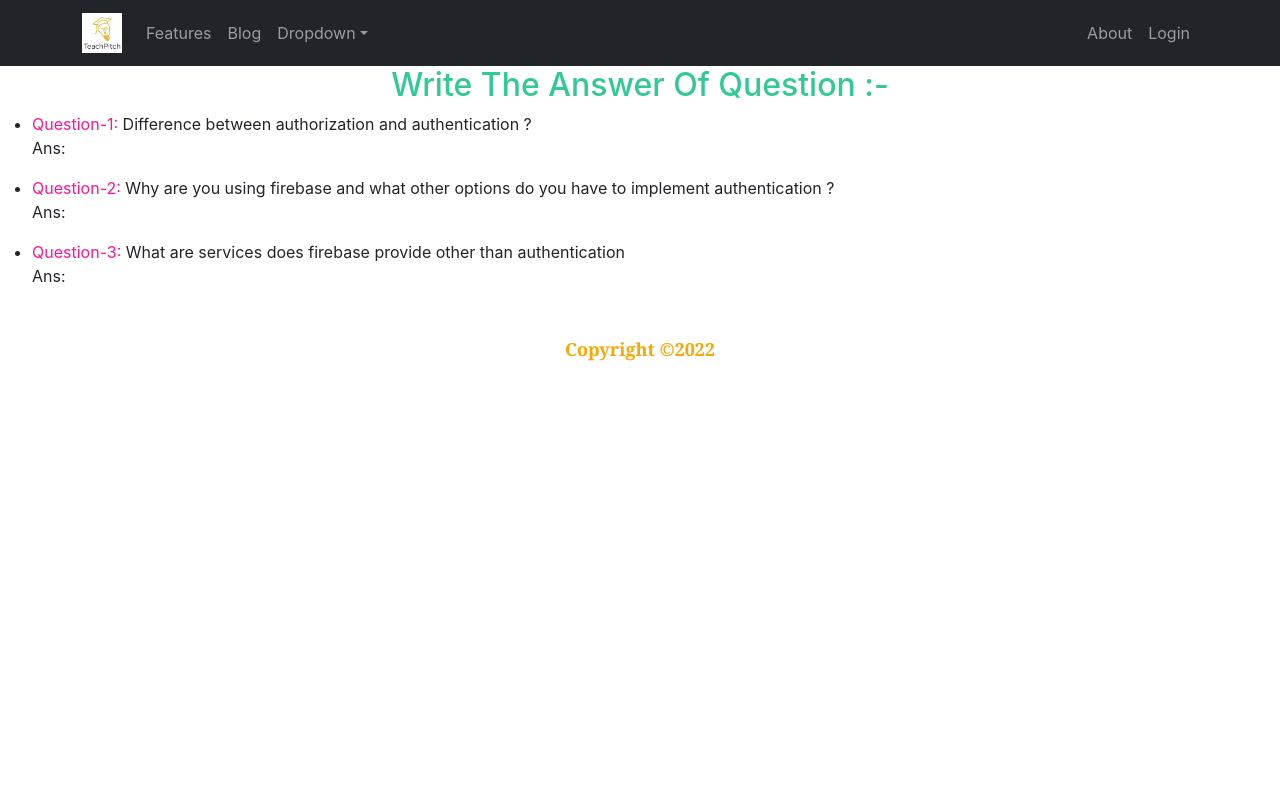
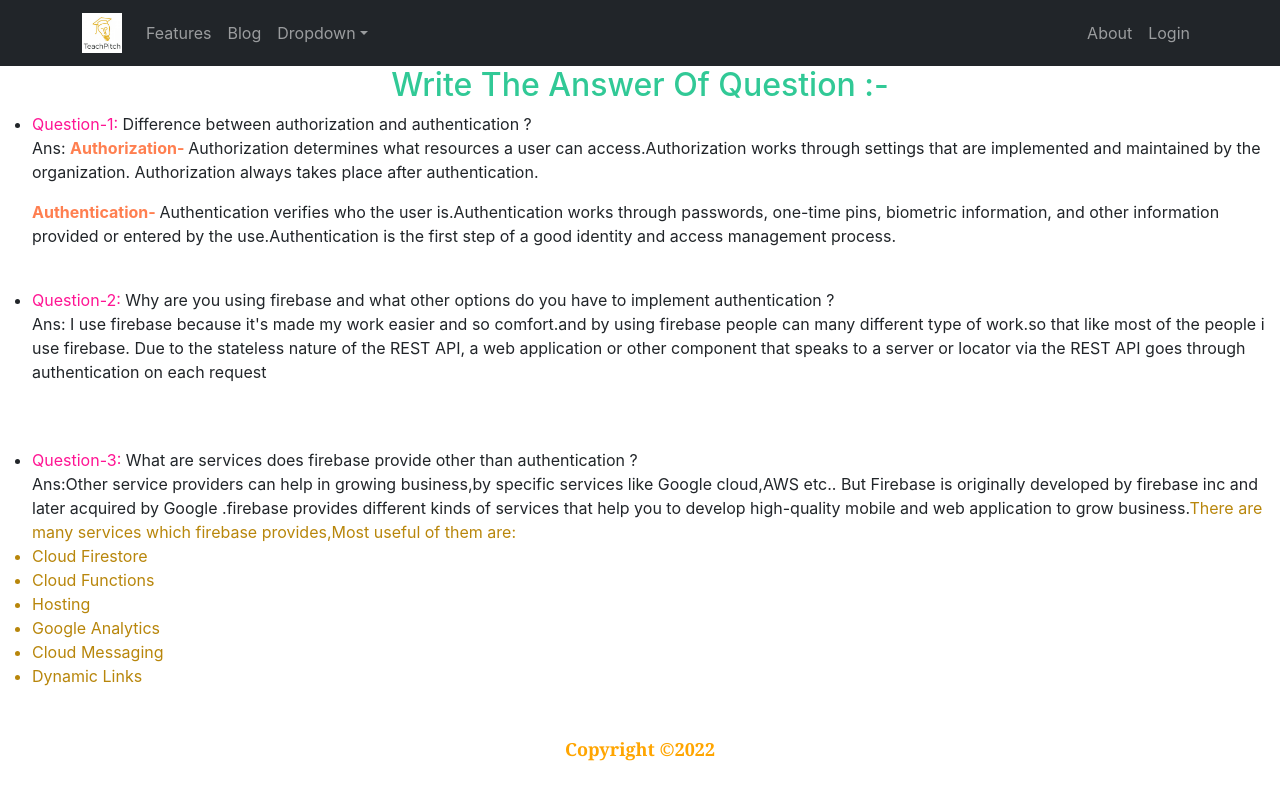
Before and after one commit to sabbir-hossen66/independent-service, a React (Create React App) app: page /blog in a window 1280 px wide. Built offline with nearby package versions, Linux system fonts and the light colour scheme.

Commit message:
blog page done

```diff
--- a/src/Pages/Blog/Blog.css
+++ b/src/Pages/Blog/Blog.css
@@ -5,3 +5,18 @@
 .question-style {
     color: deeppink;
 }
+
+.ans-style {
+    color: coral;
+    font-weight: 700;
+
+}
+
+.pragraph-style {
+    color: hotpink;
+}
+
+.new-style {
+    cursor: pointer;
+    color: darkgoldenrod;
+}
--- a/src/Pages/Blog/Blog.js
+++ b/src/Pages/Blog/Blog.js
@@ -9,11 +9,30 @@
 
             <ul>
                 <li> <span className='question-style'>Question-1:</span> Difference between authorization and authentication ?</li>
-                <p>Ans:</p>
+                {/* Ans to the question-1 */}
+
+                <p>Ans: <span className='ans-style'>Authorization- </span> 	Authorization determines what resources a user can access.Authorization works through settings that are implemented and maintained by the organization.	Authorization always takes place after authentication.</p>
+                <p><span className='ans-style'>Authentication- </span> Authentication verifies who the user is.Authentication works through passwords, one-time pins, biometric information, and other information provided or entered by the use.Authentication is the first step of a good identity and access management process.</p><br />
+
+                {/* Ans to the question no-2 */}
+
                 <li> <span className='question-style'>Question-2:</span> Why are you using firebase and what other options do you have to implement authentication ?</li>
-                <p>Ans:</p>
-                <li> <span className='question-style'>Question-3:</span> What are services does firebase provide other than authentication</li>
-                <p>Ans:</p>
+                <p>Ans: I use firebase because it's made my work easier and so comfort.and by using firebase people can many different type of work.so that like most of the people i use firebase.
+                    Due to the stateless nature of the REST API, a web application or other component that speaks to a server or locator via the REST API goes through authentication on each request</p><br /> <br />
+
+                {/* Ans to the question no-3 */}
+
+                <li> <span className='question-style'>Question-3:</span> What are services does firebase provide other than authentication ?</li>
+                <p>Ans:Other service providers can help in growing business,by specific services like Google cloud,AWS etc.. But Firebase is originally developed by firebase inc and later acquired by Google .firebase provides different kinds of services that help you to develop high-quality mobile and web application to grow business.
+                    <span className='new-style'>There are many services which firebase provides,Most useful of them are:
+                        <li>Cloud Firestore</li>
+                        <li>Cloud Functions</li>
+                        <li>Hosting</li>
+                        <li>Google Analytics</li>
+                        <li>Cloud Messaging</li>
+                        <li>Dynamic Links</li>
+                    </span>
+                </p>
             </ul>
 
         </div>
```
